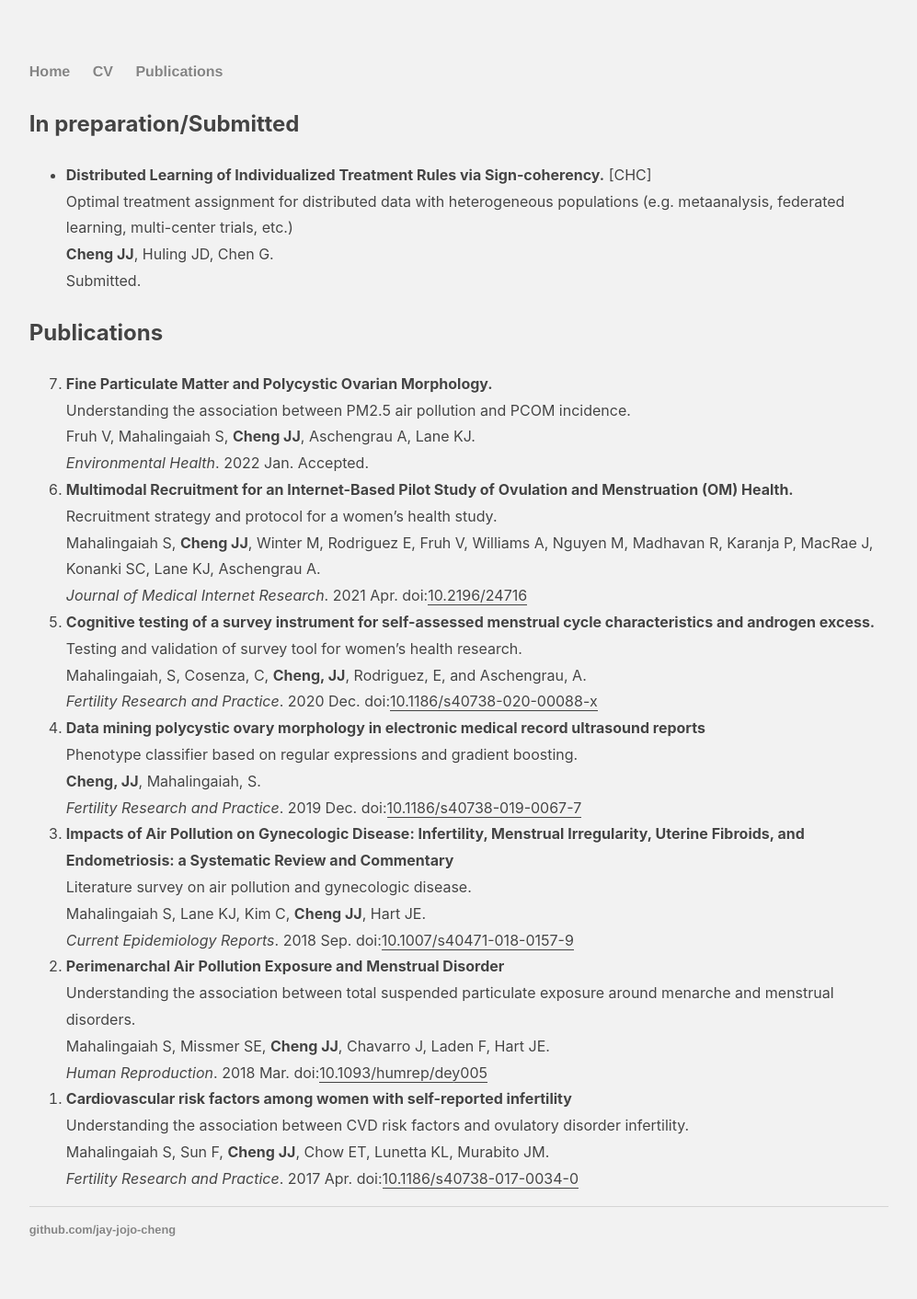
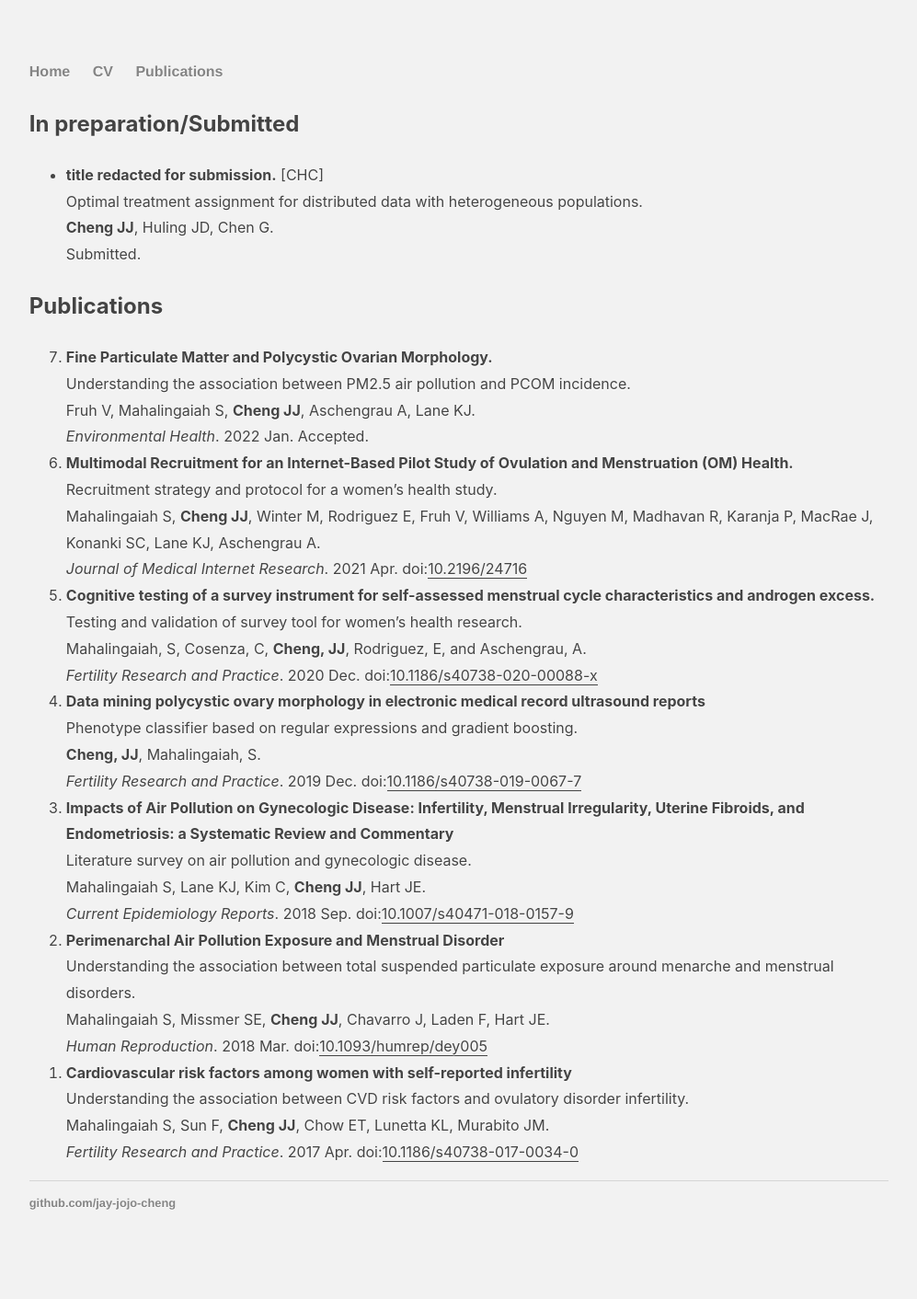
Before and after one commit to jay-jojo-cheng/jay-jojo-cheng.github.io, a Jekyll site: the page built from publications.md, in a window 1280 px wide. Shown: the whole page at 92% size, without its empty margins (141-1138 px from the left). Built offline with Jekyll 4.4.1, drawn with Linux system fonts in a browser that asks for light colours; after the commit the page ends 1384 px from its top, so only the background shows below that.

Commit message:
Update publications.md

```diff
--- a/publications.md
+++ b/publications.md
@@ -6,8 +6,8 @@ description: Jay Jojo Cheng's publications
 
 ## In preparation/Submitted
 
--   **Distributed Learning of Individualized Treatment Rules via Sign-coherency.** [CHC] <br>
-    Optimal treatment assignment for distributed data with heterogeneous populations (e.g. metaanalysis, federated learning, multi-center trials, etc.) <br>
+-   **title redacted for submission.** [CHC] <br>
+    Optimal treatment assignment for distributed data with heterogeneous populations. <br>
     **Cheng JJ**, Huling JD, Chen G. <br>
     Submitted.
 
```
